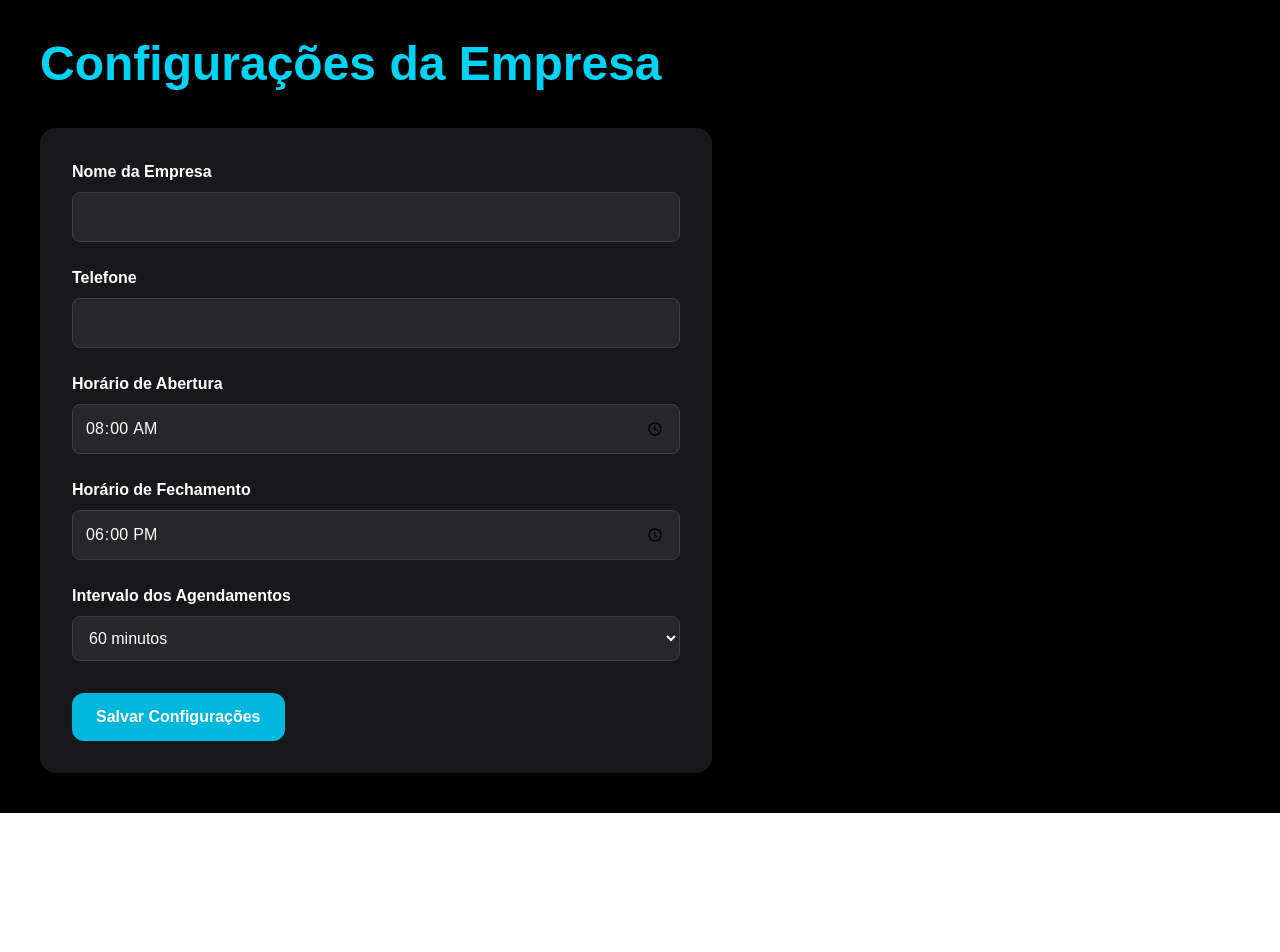
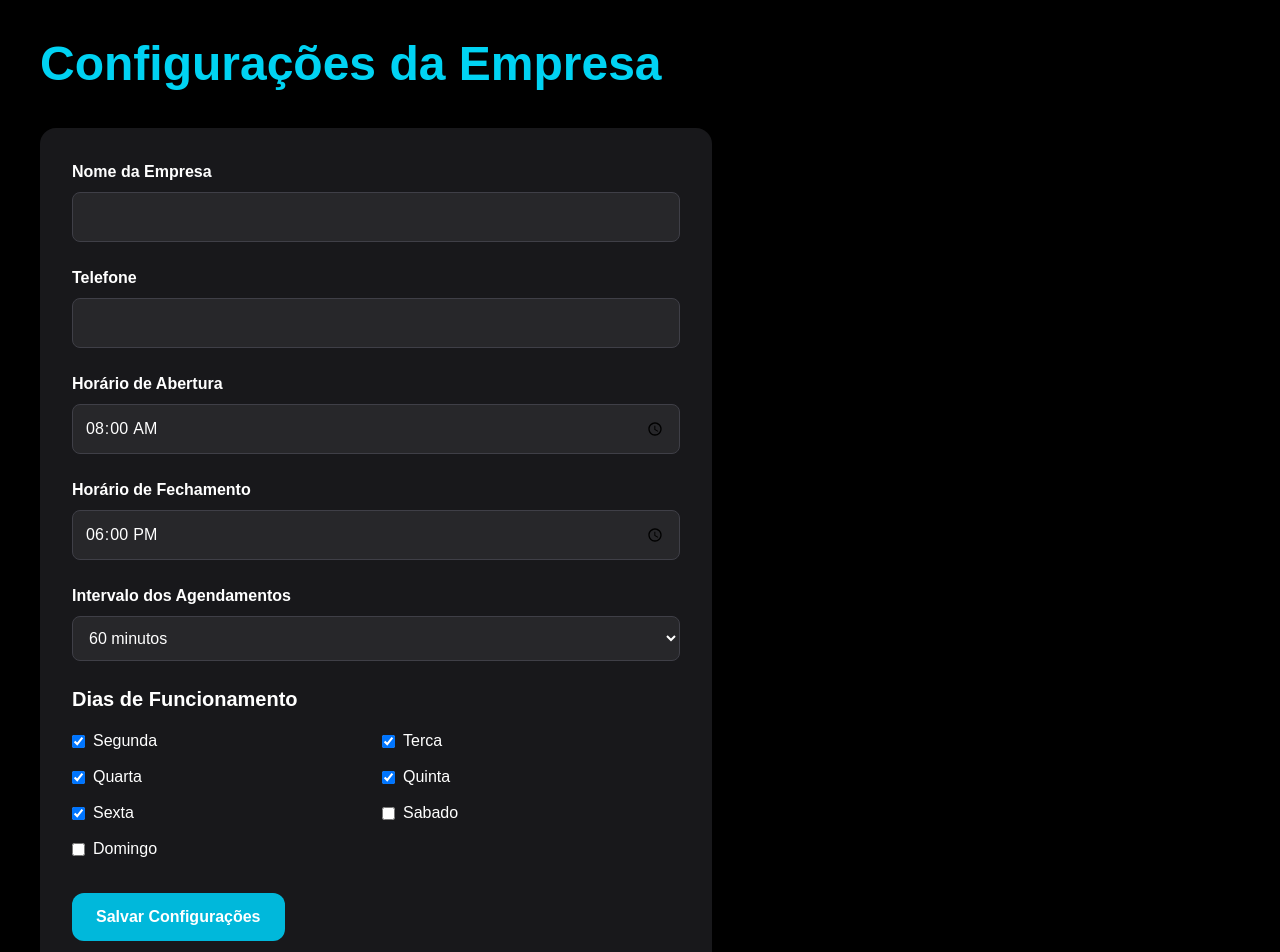
Before and after one commit to cristianocrs87oficial87/lavatop, a Next.js app: page /admin/configuracoes in a window 1280 px wide. Shown: the top 952 px of the page. Before the commit the page ends 813 px from the top, so only its background shows below. Built offline with nearby package versions, Linux system fonts and the light colour scheme; no server answers; the database is empty.

Commit message:
dias funcionamento empresa

```diff
--- a/app/admin/configuracoes/page.tsx
+++ b/app/admin/configuracoes/page.tsx
@@ -9,6 +9,14 @@ export default function Configuracoes() {
   const [abre, setAbre] = useState("08:00");
   const [fecha, setFecha] = useState("18:00");
   const [intervalo, setIntervalo] = useState(60);
+
+  const [diasFuncionamento, setDiasFuncionamento] = useState<string[]>([
+    "segunda",
+    "terca",
+    "quarta",
+    "quinta",
+    "sexta",
+  ]);
 
   useEffect(() => {
     carregarEmpresa();
@@ -27,6 +35,16 @@ export default function Configuracoes() {
       setAbre(data.abre || "08:00");
       setFecha(data.fecha || "18:00");
       setIntervalo(data.intervalo || 60);
+
+      setDiasFuncionamento(
+        data.dias_funcionamento || [
+          "segunda",
+          "terca",
+          "quarta",
+          "quinta",
+          "sexta",
+        ]
+      );
     }
   }
 
@@ -46,16 +64,20 @@ export default function Configuracoes() {
           abre,
           fecha,
           intervalo,
+          dias_funcionamento: diasFuncionamento,
         })
         .eq("id", empresaExistente.id);
     } else {
-      await supabase.from("empresas").insert([
+      await supabase
+        .from("empresas")
+        .insert([
           {
             nome,
             telefone,
             abre,
             fecha,
             intervalo,
+            dias_funcionamento: diasFuncionamento,
           },
         ]);
     }
@@ -122,13 +144,58 @@ export default function Configuracoes() {
         <select
           value={intervalo}
           onChange={(e) => setIntervalo(Number(e.target.value))}
-          className="w-full p-3 rounded-lg bg-zinc-800 border border-zinc-700 text-white mb-8"
+          className="w-full p-3 rounded-lg bg-zinc-800 border border-zinc-700 text-white mb-6"
         >
           <option value={30}>30 minutos</option>
           <option value={60}>60 minutos</option>
           <option value={90}>90 minutos</option>
           <option value={120}>120 minutos</option>
         </select>
+
+        <label className="block mb-4 font-bold text-xl">
+          Dias de Funcionamento
+        </label>
+
+        <div className="grid grid-cols-2 gap-3 mb-8">
+
+          {[
+            "segunda",
+            "terca",
+            "quarta",
+            "quinta",
+            "sexta",
+            "sabado",
+            "domingo",
+          ].map((dia) => (
+            <label
+              key={dia}
+              className="flex items-center gap-2"
+            >
+              <input
+                type="checkbox"
+                checked={diasFuncionamento.includes(dia)}
+                onChange={(e) => {
+                  if (e.target.checked) {
+                    setDiasFuncionamento([
+                      ...diasFuncionamento,
+                      dia,
+                    ]);
+                  } else {
+                    setDiasFuncionamento(
+                      diasFuncionamento.filter(
+                        (d) => d !== dia
+                      )
+                    );
+                  }
+                }}
+              />
+
+              {dia.charAt(0).toUpperCase() +
+                dia.slice(1)}
+            </label>
+          ))}
+
+        </div>
 
         <button
           onClick={salvar}
```
Lines whose indentation alone changed are shown as unchanged.
